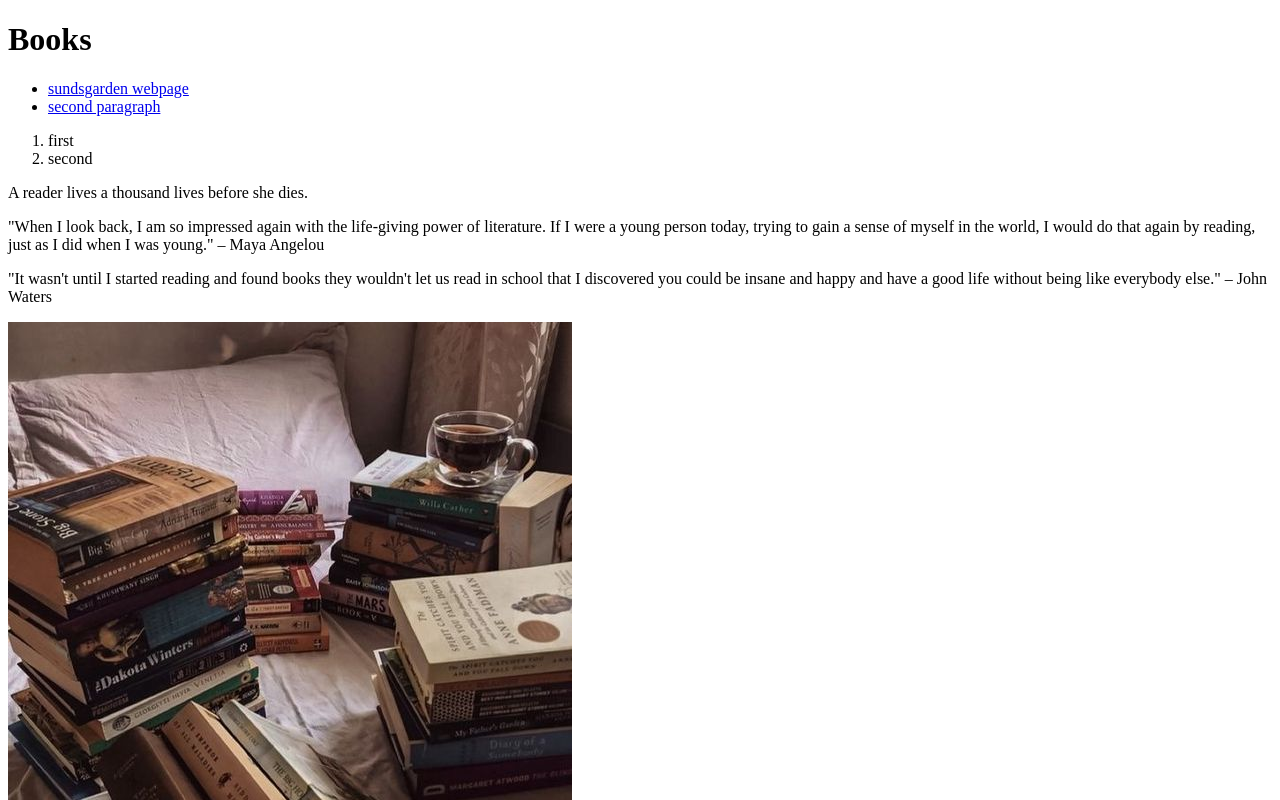
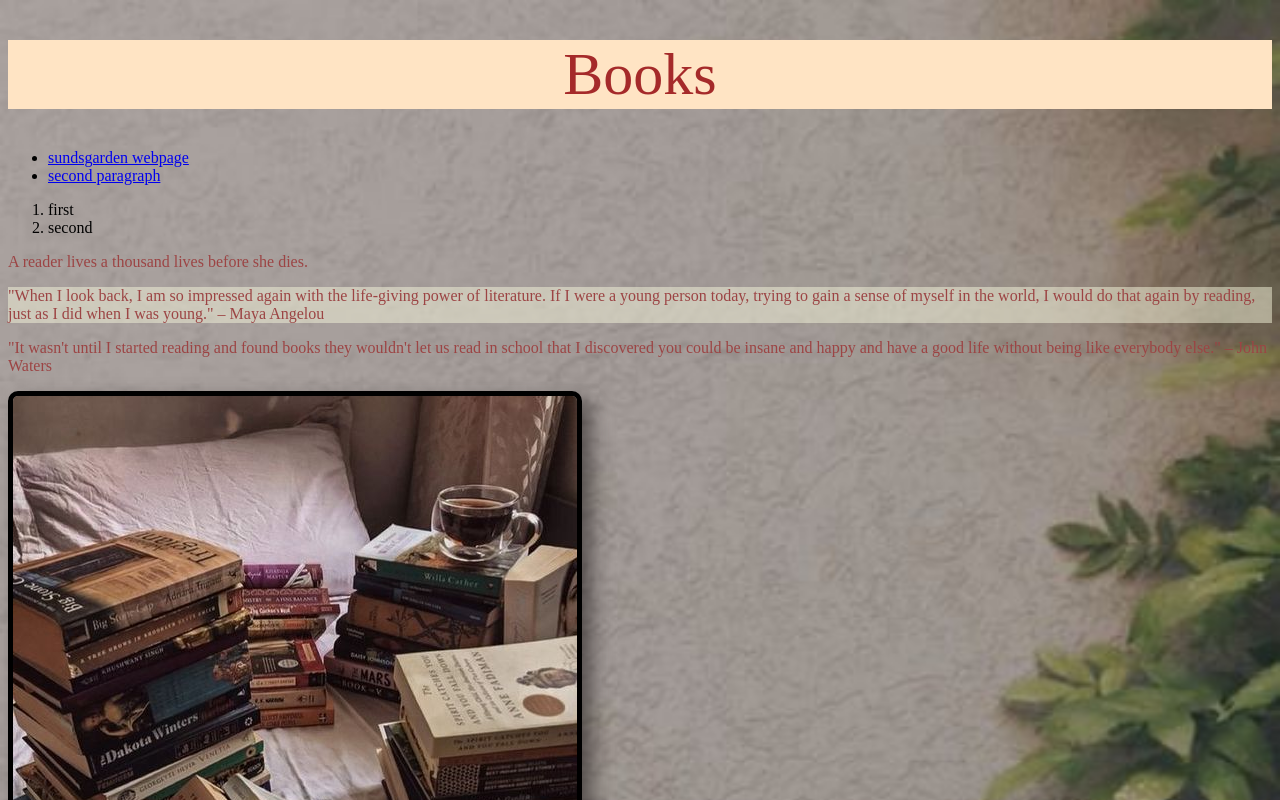
Before and after one commit to melina-mn/books, a plain HTML site: page index.html in a window 1280 px wide. Shown: the top 800 px of the page. Drawn offline with Linux system fonts and the light colour scheme.

Commit message:
initial commit

```diff
--- a/index.html
+++ b/index.html
@@ -4,6 +4,8 @@
     <meta charset="UTF-8">
     <meta name="viewport" content="width=device-width, initial-scale=1.0">
     <title>Books</title>
+    <link rel="stylesheet" href="styles/index.css">
+
 </head>
 <body>
     <header>
@@ -19,12 +21,13 @@
 </ol>
         </nav>
     </header>
+
     <main>
         <section>
-<p> A reader lives a thousand lives before she dies.</p>
+<p class="quote"> A reader lives a thousand lives before she dies.</p>
         </section>
         <section id="second-paragraph">
-<p>"When I look back, I am so impressed again
+<p class="quote2">"When I look back, I am so impressed again
     with the life-giving power of literature.
     If I were a young person today,
     trying to gain a sense of myself in the world,
@@ -32,13 +35,15 @@
     as I did when I was young." – Maya Angelou</p>
         </section>
         <section>
-<p>"It wasn't until I
+<p class="qoute3"
+>"It wasn't until I
     started reading and found books they wouldn't
     let us read in school that I discovered you
     could be insane and happy and have a good life
     without being like everybody else." – John Waters</p>
     <img src="images/book.jpg" alt="books" title="aesthetic books"></section>
     </main>
+
     <footer>
         <h4>good bye!</h4>
     </footer>
--- a/styles/index.css
+++ b/styles/index.css
@@ -1,3 +1,30 @@
 h1 {
     color:brown;
+    font-size: 60px;
+    font-weight: 400;
+    text-align: center;
+    background-color: bisque;
 }
+p {
+    color:rgb(156, 68, 68)
+}
+body{
+    background-image: url( ../images/simple.jpg);
+    background-repeat: no-repeat;
+    background-size: cover;
+    background-position: center;
+    background-attachment: fixed;
+}
+img{
+    border-width: 5px;
+    border-style: solid;
+    border-color: black;
+    border-radius: 10px;
+    box-shadow: 10px 10px 20px rgb(37, 31, 31, 0.6);
+}
+.quote2 {
+    background-color: rgb(245, 245, 220, 0.5);
+}
+footer{
+    color:orange
+}
```
Also changed, not shown: images/simple.jpg (added).
